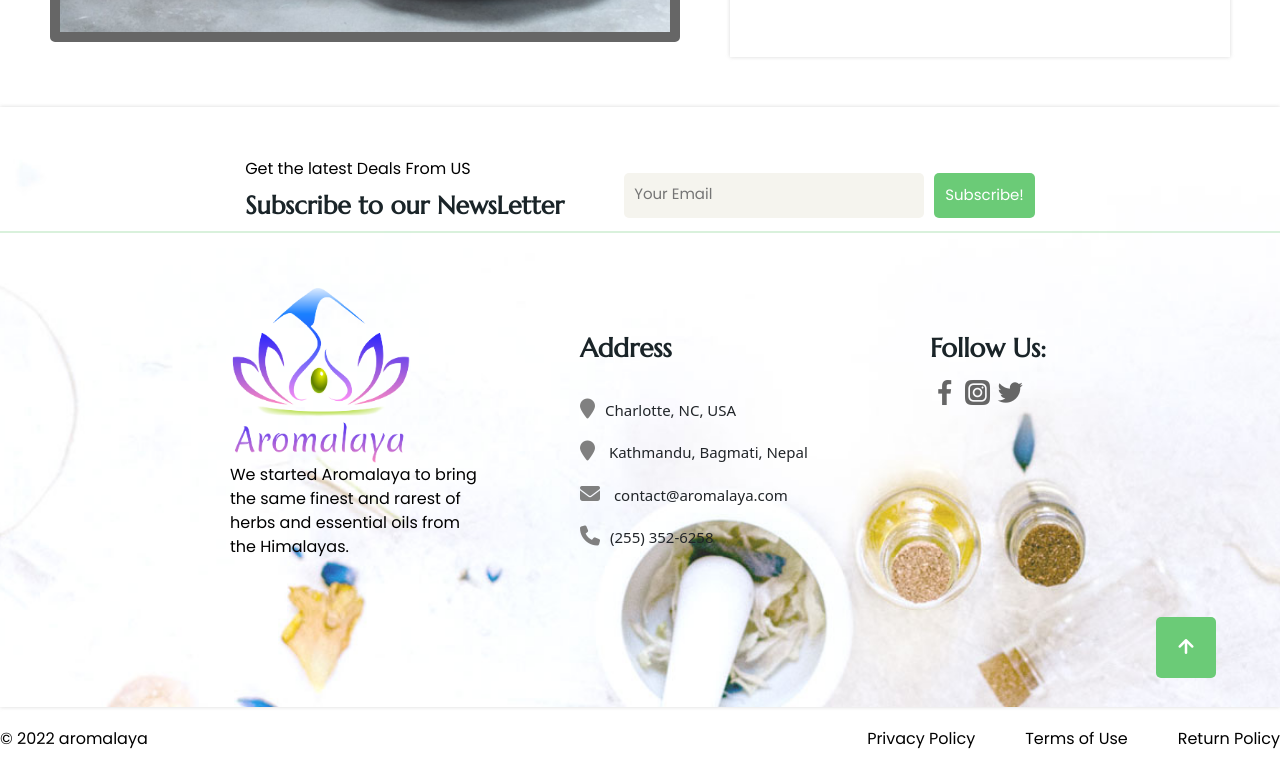
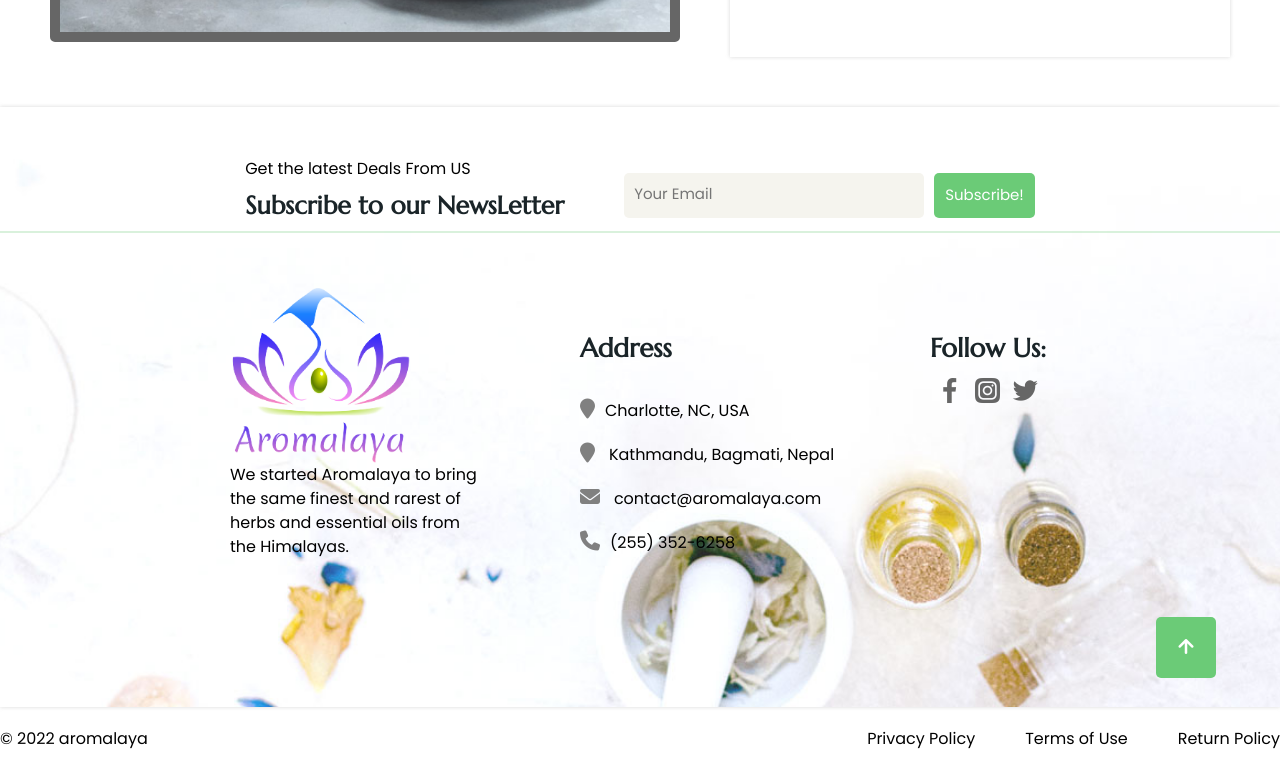
Before and after one commit to NirmalShrestha01/Aromalya-Verson1, a plain HTML site: page about.html in a window 1280 px wide. Shown: the part 1436-2197 px from the top of the page. Drawn offline with nearby package versions, Linux system fonts and the light colour scheme.

Commit message:
Handover to Backend Team verson 4

```diff
--- a/about.html
+++ b/about.html
@@ -123,9 +123,10 @@
     </div>
   </div>
   <hr class="custom_container">
+
     <div class="footer custom_container">
       <div class="footer_list footer_list_one">
-      <img src="images/logo-light.png" alt="">
+        <a href=""><img src="images/logo-light.png" alt=""></a>
         <p>We started Aromalaya to bring the same finest and
           rarest of herbs and essential oils from the Himalayas.
         </p>
@@ -134,18 +135,18 @@
       <div class="footer_list footer_list_two">
         <h5>Address</h5>
         <ul>
-        <li><i class="fa fa-map-marker" aria-hidden="true"></i><span>Charlotte, NC, USA</span> </li>
-        <li><i class="fa fa-map-marker" aria-hidden="true"></i> <span>Kathmandu, Bagmati, Nepal</span> </li>
-        <li><i class="fa fa-envelope" aria-hidden="true"></i> <span>contact@aromalaya.com</span> </li>
-        <li><i class="fa fa-phone" aria-hidden="true"></i><span>(255) 352-6258</span> </li>
+          <li><i class="fa fa-map-marker" aria-hidden="true"></i><span><a href="#" target="_blank">Charlotte, NC, USA</a> </span> </li>
+          <li><i class="fa fa-map-marker" aria-hidden="true"></i> <span><a href="#" target="_blank">Kathmandu, Bagmati, Nepal</a> </span> </li>
+          <li><i class="fa fa-envelope" aria-hidden="true"></i> <span><a href="#" >contact@aromalaya.com</a> </span> </li>
+          <li><i class="fa fa-phone" aria-hidden="true"></i><span><a href="#" >(255) 352-6258</a> </span> </li>
         </ul>
       </div>
       <div class="footer_list footer_list_three">
         <div class="social-links">
           <h5>Follow Us:</h5>
-        <i class="uil uil-facebook-f"></i>
-        <i class="uil uil-instagram-alt"></i>
-        <i class="uil uil-twitter"></i>
+          <a href="#" target="_blank"><i class="uil uil-facebook-f"></i></a>
+          <a href="#" target="_blank"><i class="uil uil-instagram-alt"></i></a>
+          <a href="#" target="_blank"><i class="uil uil-twitter"></i></a>
         </div>
       </div>
     </div>
--- a/scss/_footer.scss
+++ b/scss/_footer.scss
@@ -101,6 +101,7 @@
 .social-links i {
     font-size: 3rem;
     color: $paragraph-color;
+    margin-left: 5px;
 }
 
 .footer_list_two {
@@ -596,6 +597,8 @@
          .social-links i {
              font-size: 3rem;
              color: $paragraph-color;
+
+
          }
 
          .footer_list_two {
```
Also changed, not shown: account.html (+9 -8 lines), cart.html (+8 -8 lines), contact.html (+9 -8 lines), index.html (+8 -8 lines), shop.html (+10 -9 lines), single_product.html (+9 -8 lines), css/main.css, 1 other file. Lines whose indentation alone changed are shown as unchanged.
